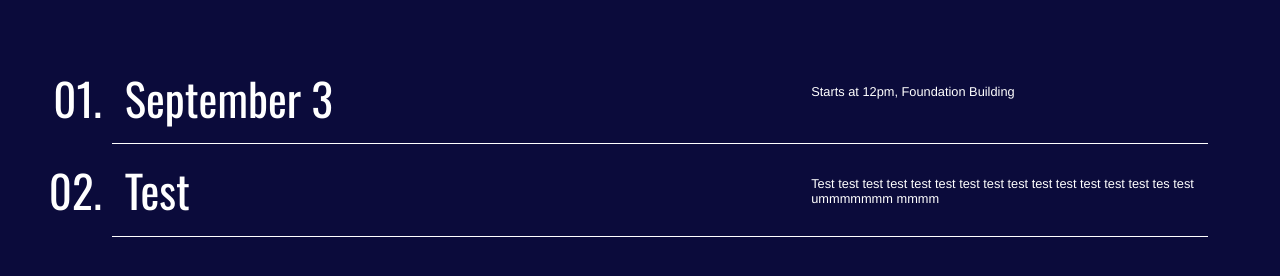
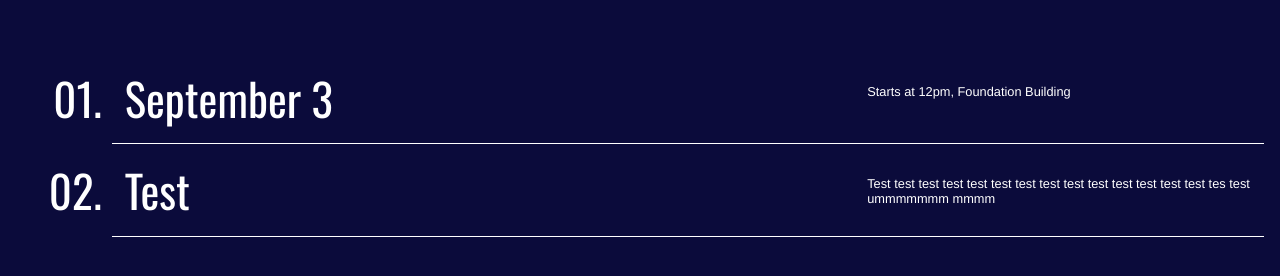
Before and after one commit to hootalex/Cooper-Radio, a plain HTML site: page index.html in a window 1280 px wide. Shown: the part 492-768 px from the top of the page. Drawn offline with nearby package versions, Linux system fonts and the light colour scheme.

Commit message:
Update index.html

```diff
--- a/index.html
+++ b/index.html
@@ -29,6 +29,8 @@ hr {
 }
 
 ol {
+  width: 90vw;
+  margin: auto;
   position: relative;
   z-index: 99;
   text-align: left;
@@ -53,7 +55,7 @@ ol i {
 }
 
 li:hover {
-  color: orangered;
+  color: lightgreen;
 }
 
 a {
```
